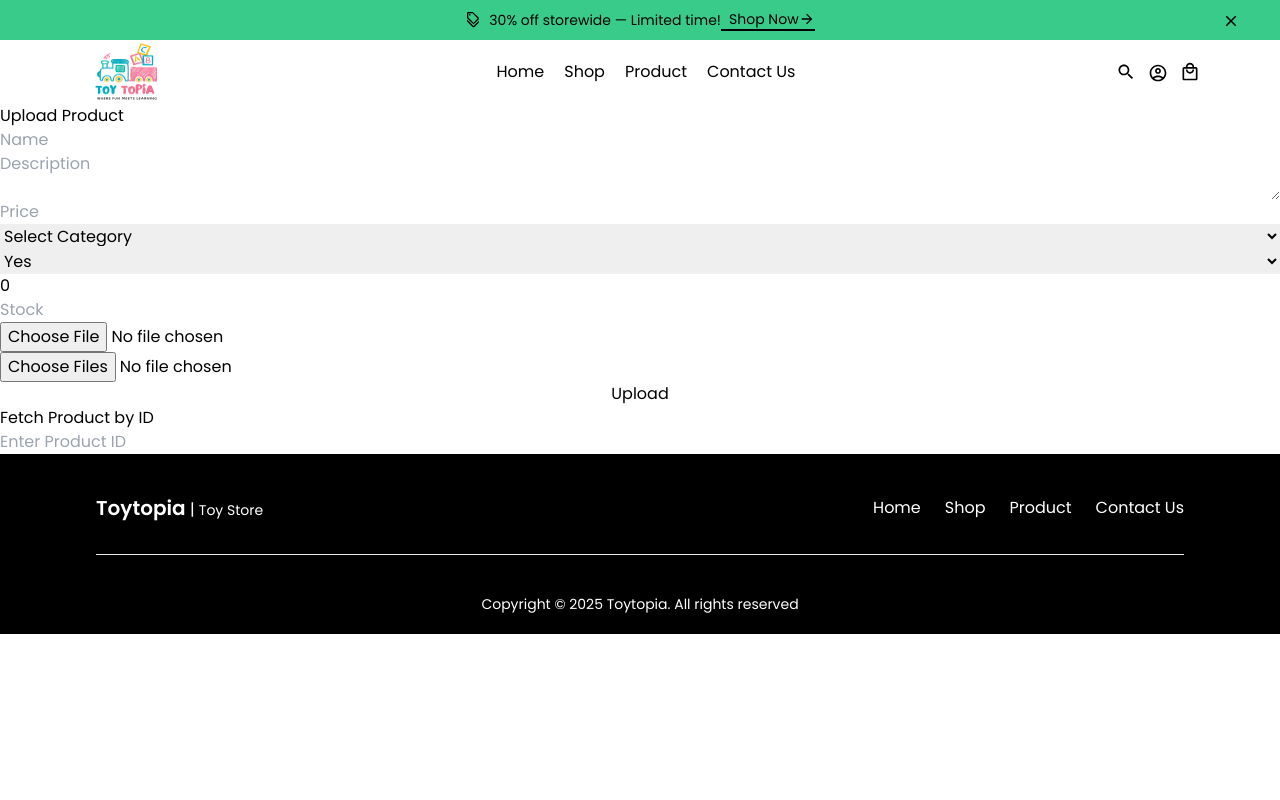
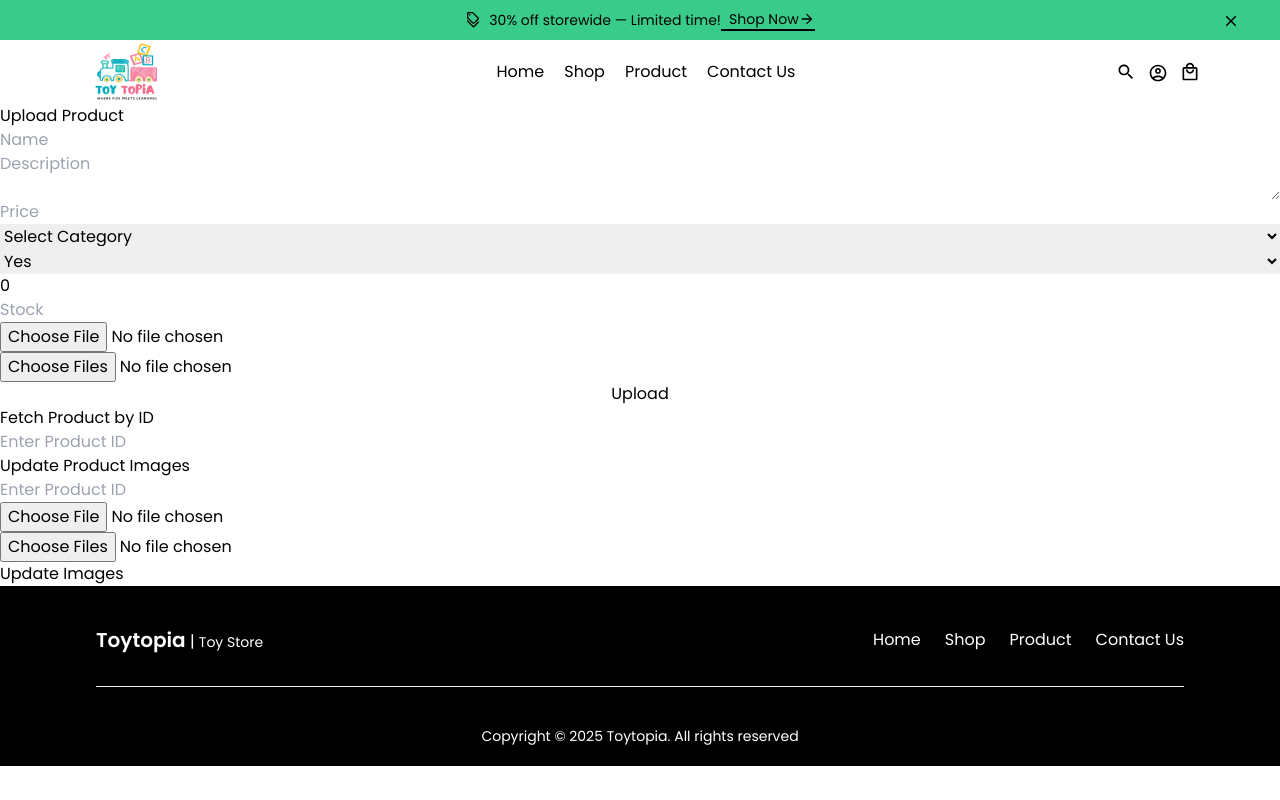
Before and after one commit to OsaVS/toytopia-frontend, a React (Vite) app: page /addproduct in a window 1280 px wide. Built offline with nearby package versions, Linux system fonts and the light colour scheme; sample sign-in values are in the browser's storage.

Commit message:
update image format

```diff
--- a/src/components/ProductItem.tsx
+++ b/src/components/ProductItem.tsx
@@ -13,7 +13,7 @@ const ProductItem = ({
   return (
     <div className="w-full h-auto grid mb-3 border rounded-lg">
       <div className="group relative">
-        <img src={imageUrl} alt="" className="h-60 mx-auto hover:scale-x-105" />
+        <img src={imageUrl} alt="" className="h-60 mx-auto pt-1 hover:scale-x-105" />
         <div className="absolute top-2 left-2">
           {isNew ? (
             <div className="py-[1.5px] px-1 text-center bg-white font-semibold text-sm rounded-md mb-1">
--- a/src/features/product/productApi.ts
+++ b/src/features/product/productApi.ts
@@ -15,10 +15,17 @@ export const productApi = createApi({
   }),
   endpoints: (builder) => ({
     addProduct: builder.mutation({
-      query: (product) => ({
+      query: (formData) => ({
         url: "products",
         method: "POST",
-        body: product,
+        body: formData,
+      }),
+    }),
+    updateProductImages: builder.mutation({
+      query: ({ id, formData }) => ({
+        url: `products/${id}/images`,
+        method: "PATCH",
+        body: formData,
       }),
     }),
     getProductById: builder.query({
@@ -36,6 +43,7 @@ export const productApi = createApi({
 
 export const {
   useAddProductMutation,
+  useUpdateProductImagesMutation,
   useGetProductByIdQuery,
   useGetRandomProductsMutation,
 } = productApi;
--- a/src/pages/Home.tsx
+++ b/src/pages/Home.tsx
@@ -5,6 +5,7 @@ import { useGetRandomProductsMutation } from "../features/product/productApi";
 import Loader from "../components/Loader";
 import { ProductData } from "../types/product";
 import ProductItem from "../components/ProductItem";
+import { TP_BASE } from "../constants";
 
 const Home = () => {
   const [fetchRandomProducts, { data, isLoading }] =
@@ -50,7 +51,7 @@ const Home = () => {
       <div className="grid xs:grid-cols-1 md:grid-cols-2 xl:grid-cols-3 2xl:grid-cols-4 gap-5 py-10 xs:px-5 sm:px-10 sd:px-16 xl:px-20">
         {data?.data?.map((product: ProductData) => (
           <ProductItem
-            imageUrl={product.mainImage}
+            imageUrl={`${TP_BASE}${product.mainImage}`}
             title={product.name}
             originalPrice={product.price}
             isNew={product.isNewProduct}
--- a/src/pages/ProductUpload.tsx
+++ b/src/pages/ProductUpload.tsx
@@ -2,9 +2,11 @@ import React, { useState } from "react";
 import {
   useAddProductMutation,
   useGetProductByIdQuery,
+  useUpdateProductImagesMutation,
 } from "../features/product/productApi";
 import { ToyCategory } from "../types/product";
 import Loader from "../components/Loader";
+import { TP_BASE } from "../constants";
 
 const ProductUpload = () => {
   const [id, setId] = useState("");
@@ -15,60 +17,54 @@ const ProductUpload = () => {
   const [isNewProduct, setIsNewProduct] = useState(true);
   const [discount, setDiscount] = useState(0);
   const [stock, setStock] = useState("");
-  const [mainImage, setMainImage] = useState("");
-  const [subImages, setSubImages] = useState<string[]>([]);
+  const [mainImage, setMainImage] = useState<File | null>(null);
+  const [subImages, setSubImages] = useState<File[]>([]);
 
   const [addProduct, { isLoading, error }] = useAddProductMutation();
+  const [updateProductImages] = useUpdateProductImagesMutation();
   const { data: product, error: productError } = useGetProductByIdQuery(id, {
-    skip: !id,
+    skip: !stock,
   });
-
-  const handleImageUpload = (
-    event: React.ChangeEvent<HTMLInputElement>,
-    setImage: Function
-  ) => {
-    const file = event.target.files?.[0];
-    if (file) {
-      const reader = new FileReader();
-      reader.readAsDataURL(file);
-      reader.onload = () => {
-        setImage(reader.result as string);
-      };
-    }
-  };
-
-  const handleSubImagesUpload = (
-    event: React.ChangeEvent<HTMLInputElement>
-  ) => {
-    const files = event.target.files;
-    if (files) {
-      const imagesArray: string[] = [];
-      Array.from(files).forEach((file) => {
-        const reader = new FileReader();
-        reader.readAsDataURL(file);
-        reader.onload = () => {
-          imagesArray.push(reader.result as string);
-          if (imagesArray.length === files.length) {
-            setSubImages([...subImages, ...imagesArray]);
-          }
-        };
-      });
-    }
-  };
 
   const handleSubmit = async (e: React.FormEvent) => {
     e.preventDefault();
-    await addProduct({
-      name,
-      description,
-      price: Number(price),
-      category,
-      isNewProduct,
-      discount,
-      stock: Number(stock),
-      mainImage,
-      subImages,
-    });
+    if (!mainImage) return alert("Main image is required!");
+
+    const formData = new FormData();
+    formData.append("name", name);
+    formData.append("description", description);
+    formData.append("price", String(price));
+    formData.append("category", category);
+    formData.append("isNewProduct", isNewProduct.toString());
+    formData.append("discount", discount.toString());
+    formData.append("stock", String(stock));
+    formData.append("mainImage", mainImage);
+    subImages.forEach((image) => formData.append("subImages", image));
+    await addProduct(formData);
+  };
+
+  const handleUpdate = async (e: React.FormEvent) => {
+    e.preventDefault();
+
+    if (!mainImage) {
+      alert("Main image is required!");
+      return;
+    }
+
+    const formData = new FormData();
+    formData.append("mainImage", mainImage);
+    if (subImages) {
+      Array.from(subImages).forEach((file) => {
+        formData.append("subImages", file);
+      });
+    }
+
+    try {
+      console.log(id)
+      await updateProductImages({ id, formData }).unwrap();
+    } catch (error) {
+      console.log(error);
+    }
   };
 
   if (isLoading) {
@@ -138,14 +134,14 @@ const ProductUpload = () => {
         <input
           type="file"
           accept="image/*"
-          onChange={(e) => handleImageUpload(e, setMainImage)}
+          onChange={(e) => setMainImage(e.target.files?.[0] || null)}
           required
         />
         <input
           type="file"
           accept="image/*"
           multiple
-          onChange={handleSubImagesUpload}
+          onChange={(e) => setSubImages(Array.from(e.target.files || []))}
           required
         />
         <button type="submit">Upload</button>
@@ -166,20 +162,47 @@ const ProductUpload = () => {
           <p>{product.data.description}</p>
           <p>Price: {product.data.price}LKR</p>
           <img
-            src={product.data.mainImage}
+            src={`${TP_BASE}${product.data.mainImage}`}
             alt={product.data.name}
             width="200"
           />
           {product.data.subImages.map((image: string, index: number) => (
             <img
               key={index}
-              src={image}
+              src={`${TP_BASE}${image}`}
               alt={`${product.data.name} ${index}`}
               width="200"
             />
           ))}
         </div>
       )}
+
+      <div>
+        <h2>Update Product Images</h2>
+        <form onSubmit={handleUpdate}>
+          <input
+            type="text"
+            placeholder="Enter Product ID"
+            value={id}
+            onChange={(e) => setId(e.target.value)}
+          />
+          <br />
+          <input
+            type="file"
+            accept="image/*"
+            onChange={(e) => setMainImage(e.target.files?.[0] || null)}
+          />
+          <br />
+          <input
+            type="file"
+            accept="image/*"
+            multiple
+            onChange={(e) => setSubImages(Array.from(e.target.files || []))}
+          />
+          <br />
+          <button type="submit">Update Images</button>
+        </form>
+      </div>
     </div>
   );
 };
```
